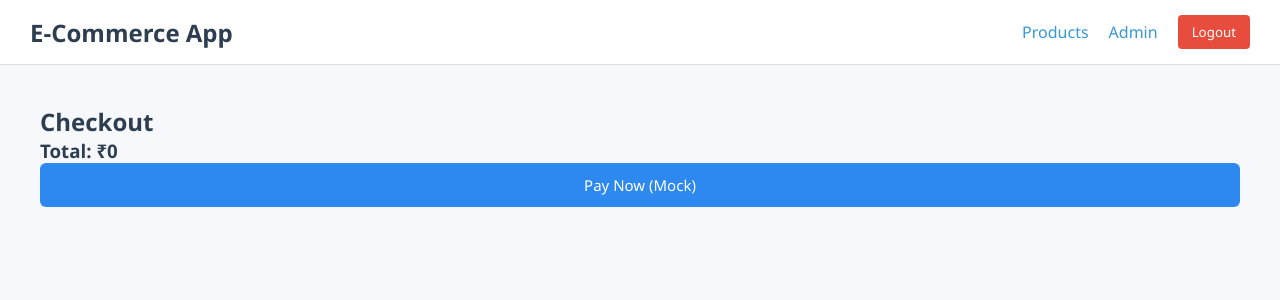
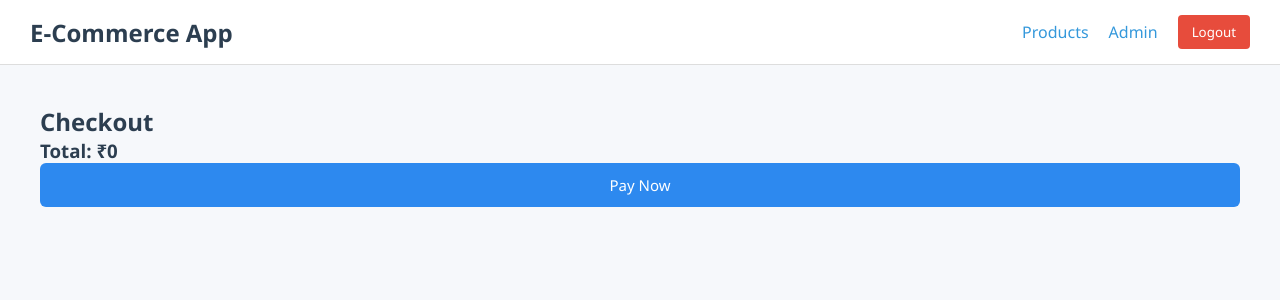
Before and after one commit to Sai-Sankalp-Biswal/mern-ecommerce-app, a React (Create React App) app in the folder frontend/: page /checkout in a window 1280 px wide. Shown: the top 300 px of the page. Built offline with nearby package versions, Linux system fonts and the light colour scheme; sample sign-in values are in the browser's storage.

Commit message:
Update Checkout.js

```diff
--- a/frontend/src/pages/Checkout.js
+++ b/frontend/src/pages/Checkout.js
@@ -49,7 +49,7 @@ function Checkout() {
       <h2>Checkout</h2>
       <h3>Total: ₹{total}</h3>
       <button className="btn" onClick={handlePayNow}>
-        Pay Now (Mock)
+        Pay Now
       </button>
     </div>
   );
```
